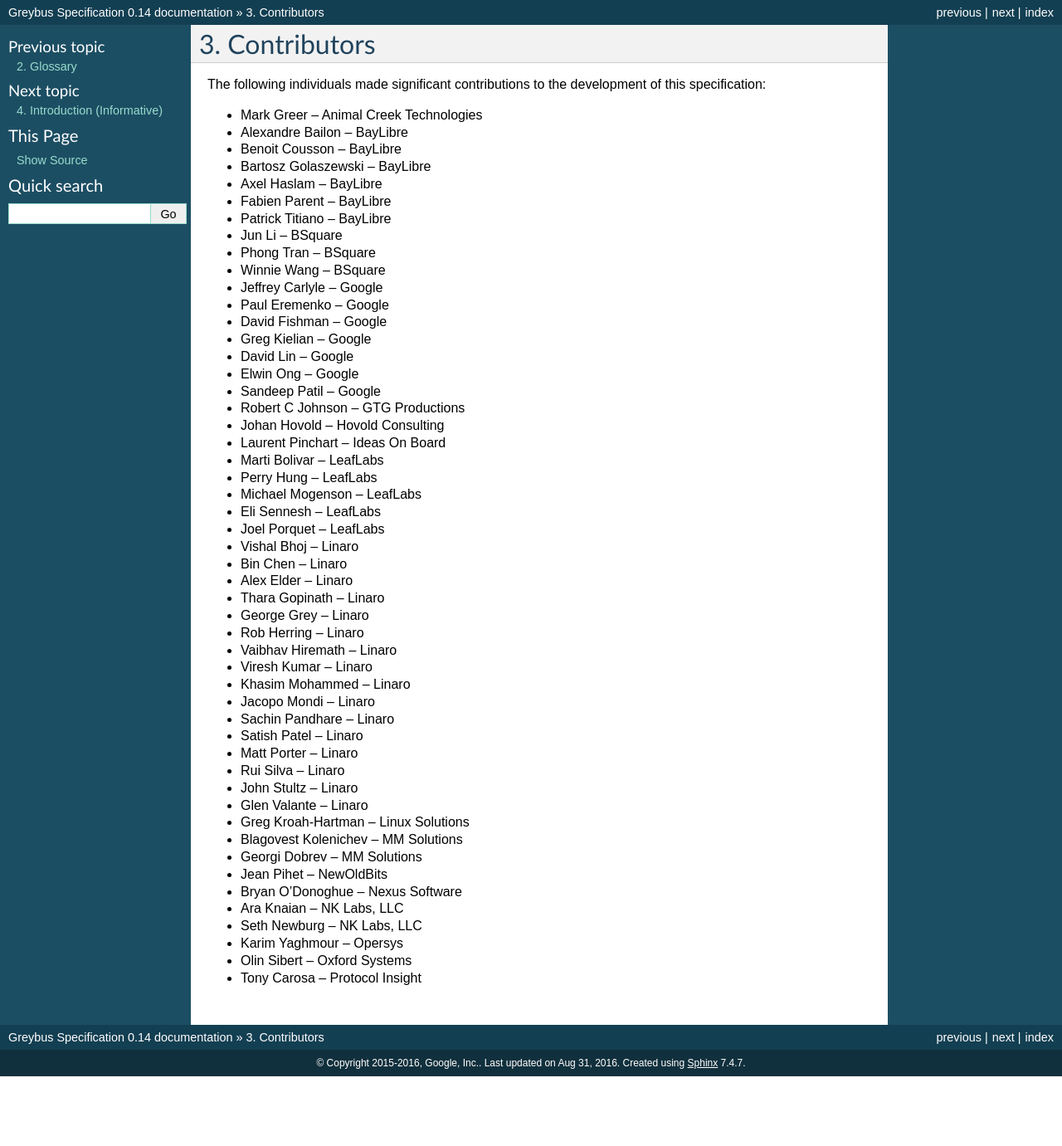
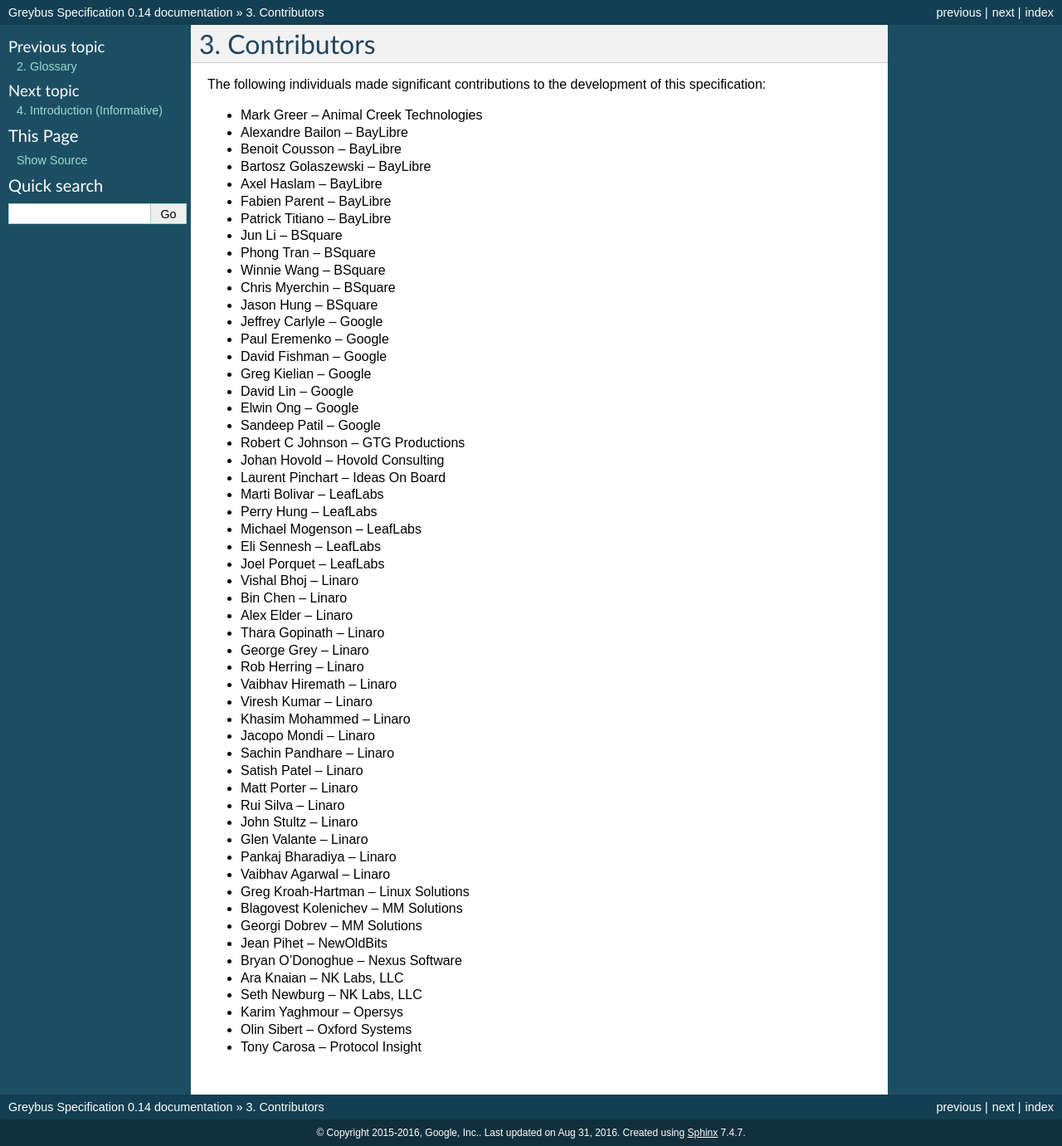
Before and after one commit to projectara/greybus-spec, a Sphinx documentation site: the page built from source/contributors.rst, in a window 1280 px wide. Shown: the whole page at 83% size. Built offline with Sphinx 7.4.7, drawn with Linux system fonts in a browser that asks for light colours; pages that are not in the unit, such as notebooks, are missing from menus; before the commit the page ends 1297 px from its top, so only the background shows below that.

Commit message:
SW-2700: greybus-spec: Update contributors list
Added audio team members to the contributors list.

Signed-off-by: Vaibhav Agarwal <vaibhav.agarwal@linaro.org>
Reviewed-by: Mark Greer <mgreer@animalcreek.com>
Signed-off-by: Greg Kroah-Hartman <gregkh@google.com>

```diff
--- a/source/contributors.rst
+++ b/source/contributors.rst
@@ -16,6 +16,8 @@
 * Jun Li               -- BSquare
 * Phong Tran           -- BSquare
 * Winnie Wang          -- BSquare
+* Chris Myerchin       -- BSquare
+* Jason Hung           -- BSquare
 * Jeffrey Carlyle      -- Google
 * Paul Eremenko        -- Google
 * David Fishman        -- Google
@@ -47,6 +49,8 @@
 * Rui Silva            -- Linaro
 * John Stultz          -- Linaro
 * Glen Valante         -- Linaro
+* Pankaj Bharadiya     -- Linaro
+* Vaibhav Agarwal      -- Linaro
 * Greg Kroah-Hartman   -- Linux Solutions
 * Blagovest Kolenichev -- MM Solutions
 * Georgi Dobrev        -- MM Solutions
```
